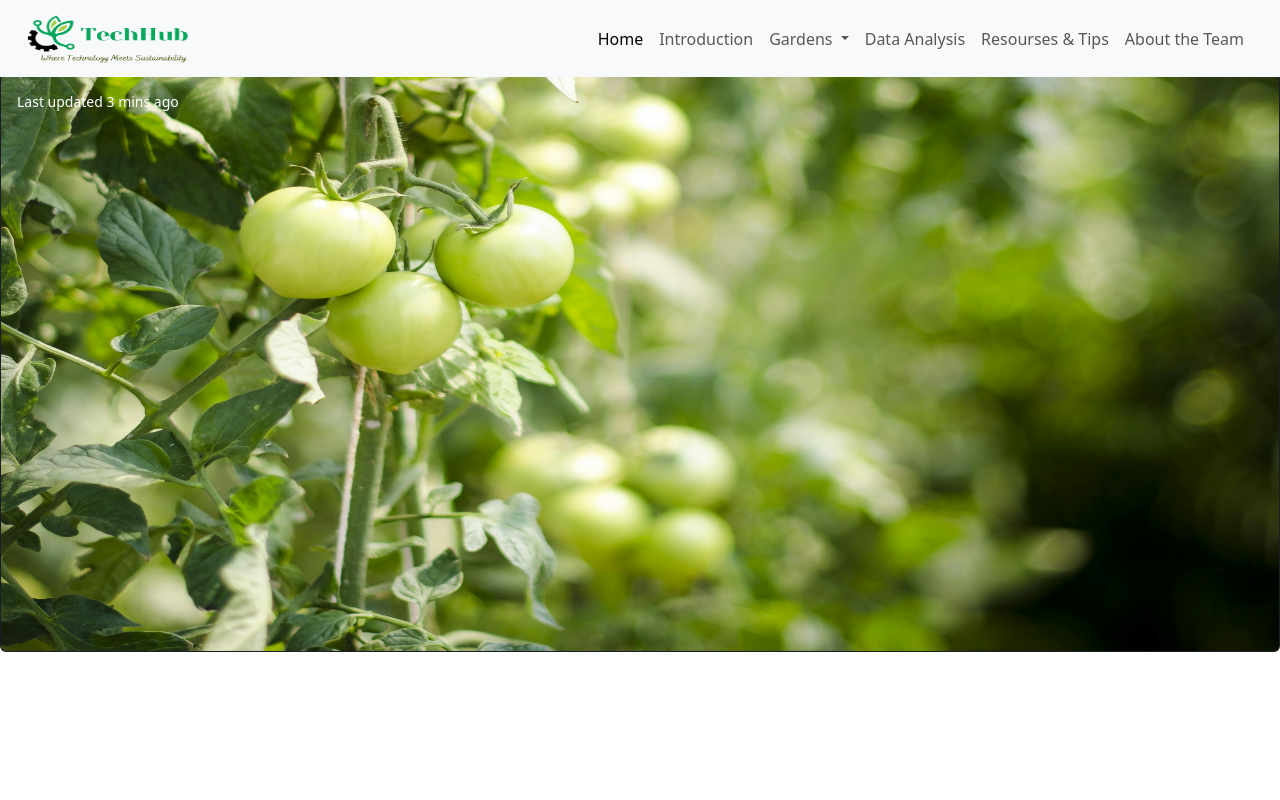
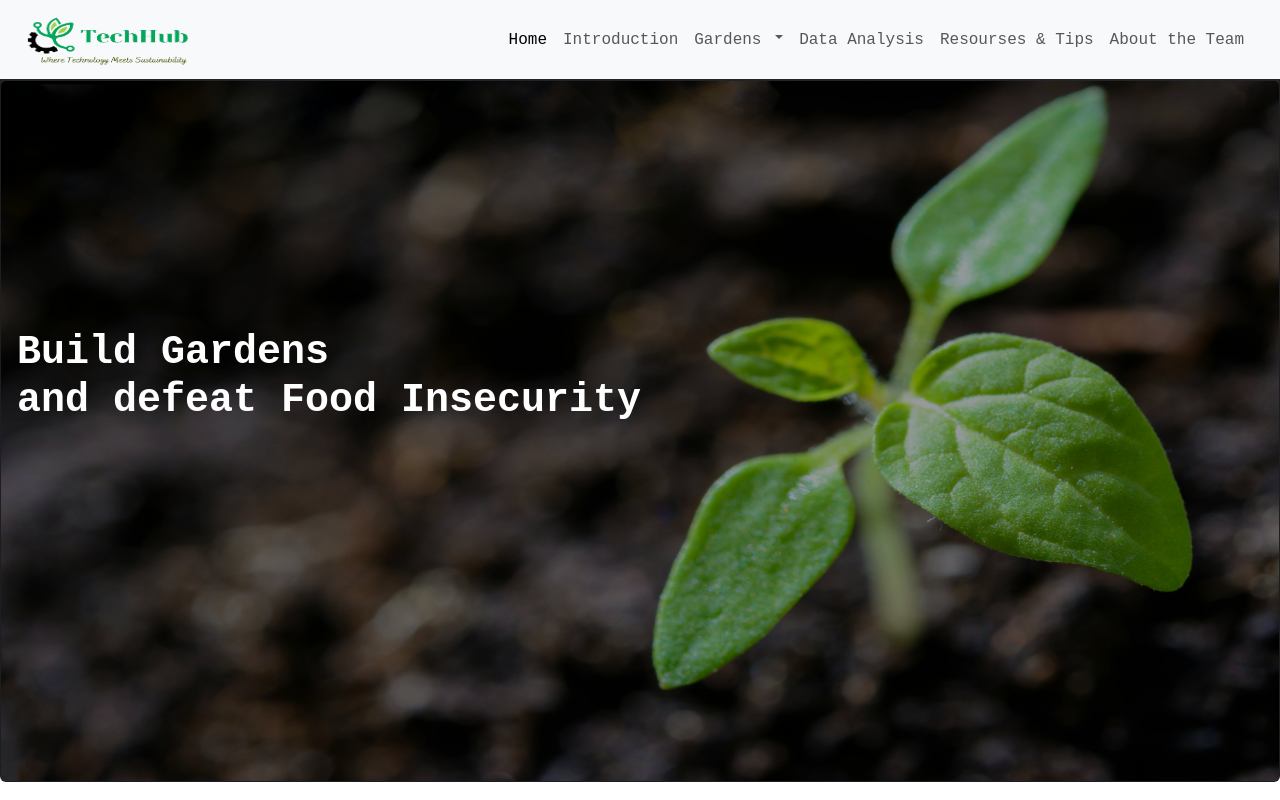
Before and after one commit to Sammie-M/JGA-Food-Security, a plain HTML site: page index.html in a window 1280 px wide. Drawn offline with nearby package versions, Linux system fonts and the light colour scheme.

Commit message:
edited the front image

```diff
--- a/index.html
+++ b/index.html
@@ -108,15 +108,18 @@
     </nav>
 
     <div class="card text-bg-dark">
-      <img src="./img/pexels-pixabay-161512.jpg" class="card-img" alt="Green garden" />
-      <div class="card-img-overlay">
-        <h5 class="card-title">Card title</h5>
-        <p class="card-text">
-          This is a wider card with supporting text below as a natural lead-in
-          to additional content. This content is a little bit longer.
-        </p>
-        <p class="card-text"><small>Last updated 3 mins ago</small></p>
+      <img
+        src="./img/pexels-asphotograpy-1002703.jpg"
+        class="card-img"
+        alt="Green garden"
+      />
+      <div class="card-img-overlay img-text">
+        <h1>
+          Build Gardens <br> and defeat Food Insecurity
+        </h1>
+
       </div>
+
     </div>
 
     <script
--- a/src/home.css
+++ b/src/home.css
@@ -1,4 +1,22 @@
+body{
+    font-family: monospace;
+}
+
+h1{
+    font-weight: bolder;
+}
+
 .card-img{
+    margin-top: 80px;
     width: 100%;
-    max-height: 650px;
+    max-height: 700px;
+    filter: brightness(60%);
 }
+
+.img-text{
+    position: absolute;
+    top: 40%;
+
+    width: 80%;
+
+}
```
Also changed, not shown: img/pexels-asphotograpy-1002703.jpg (added).
